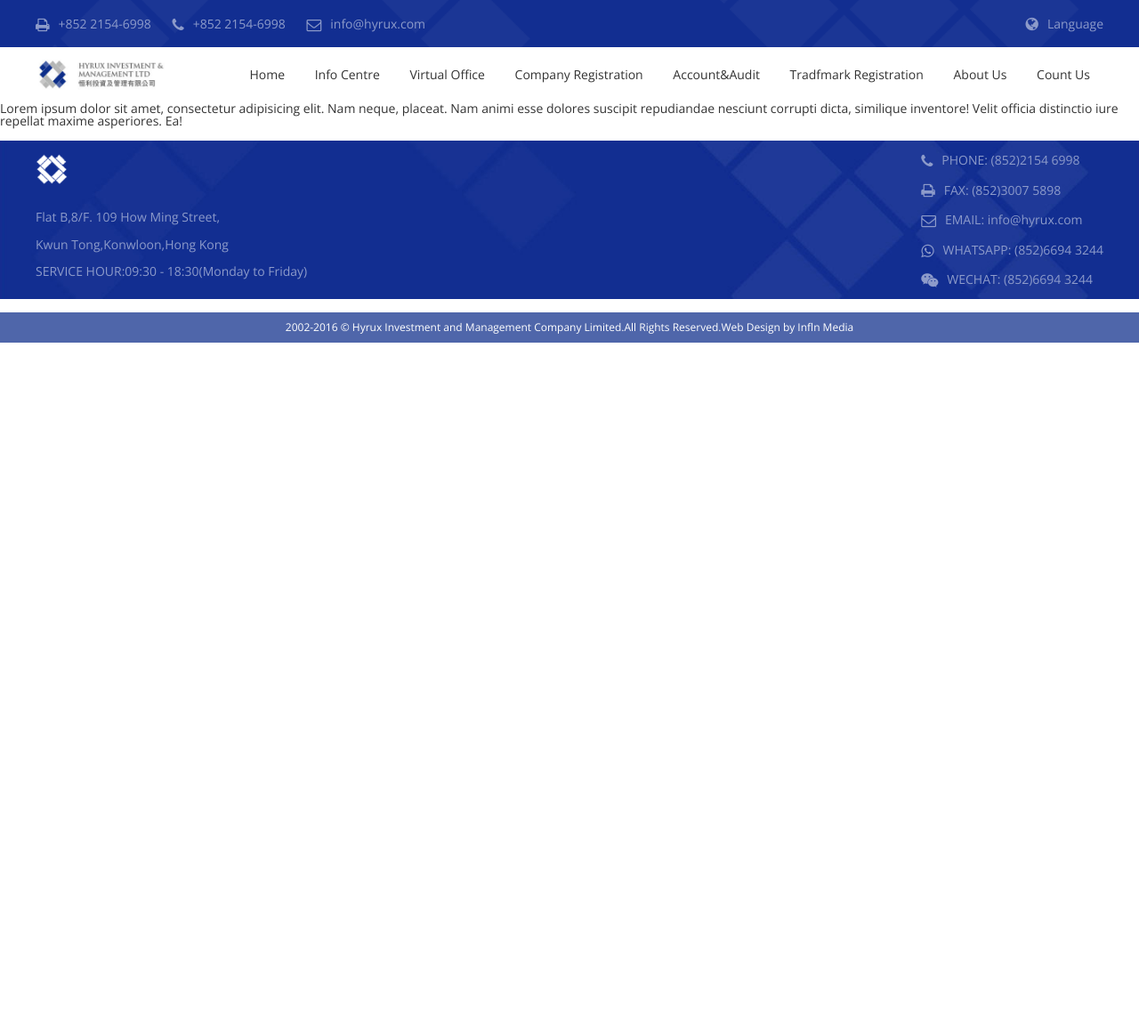
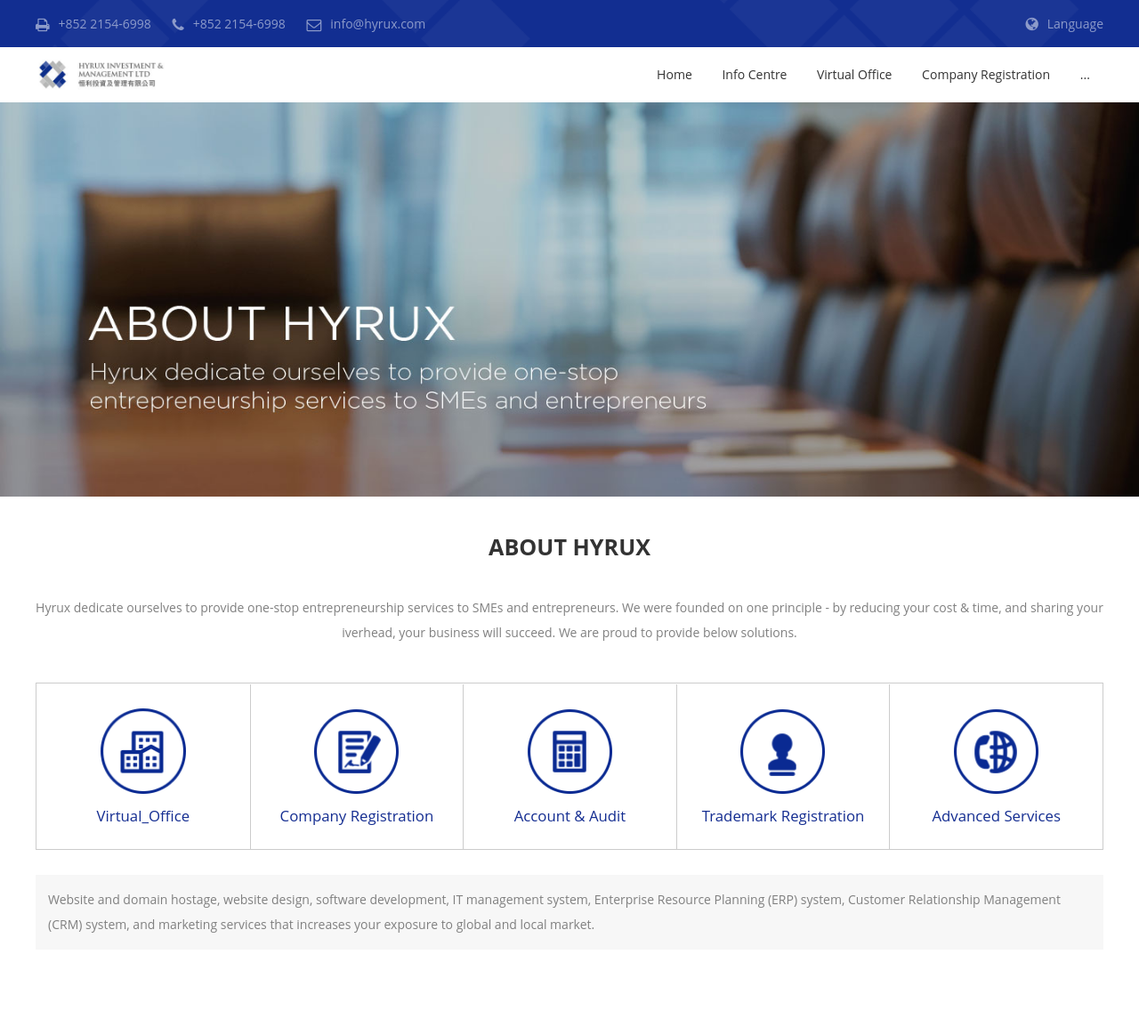
Before and after one commit to x-shadow-x/hyrux-statici-pages, a website: page src/en/about.html in a window 1280 px wide. Shown: the top 1154 px of the page at 89% size. Before the commit the page ends 800 px from the top, so only its background shows below. Drawn offline with nearby package versions, Linux system fonts and the light colour scheme; files that its build step writes are made by us from their sources.

Commit message:
完成about页面

```diff
--- a/src/en/about.html
+++ b/src/en/about.html
@@ -14,7 +14,7 @@
 	<link rel="stylesheet" href="../styles/common/header.css">
 	<link rel="stylesheet" href="../styles/common/footer.css">
 	<link rel="stylesheet" href="../styles/common/font-awesome.min.css">
-	<link href="https://fonts.googleapis.com/css?family=Open+Sans" rel="stylesheet">
+	<link rel="stylesheet" href="../styles/module/about.css">
 
 	<script src="../js/common/set_rem.js"></script>
 
@@ -23,9 +23,56 @@
 	@@include('../include/header.html')
 
 	<div class="main">
-		<p>
-			Lorem ipsum dolor sit amet, consectetur adipisicing elit. Nam neque, placeat. Nam animi esse dolores suscipit repudiandae nesciunt corrupti dicta, similique inventore! Velit officia distinctio iure repellat maxime asperiores. Ea!
-		</p>
+		<div class="banner_box">
+			<img src="../styles/images/about_banner_pic.jpg" alt="banner图">
+		</div>
+		<section class="main_contain">
+			<article>
+				<h2> ABOUT HYRUX</h2>
+				<p>
+					Hyrux dedicate ourselves to provide one-stop entrepreneurship services to SMEs and entrepreneurs. We were founded on one principle - by reducing your cost & time, and sharing your iverhead, your business will succeed. We are proud to provide below solutions.
+				</p>
+			</article>
+			<ul class="detail_item_list">
+				<li class="detail_item">
+					<a href="javascript:void(0)">
+						<span class="detail_icon virtual_office"></span>
+						Virtual_Office
+					</a>
+				</li>
+				<li class="detail_item">
+					<a href="javascript:void(0)">
+						<span class="detail_icon company_registration"></span>
+						Company Registration
+					</a>
+				</li>
+				<li class="detail_item">
+					<a href="javascript:void(0)">
+						<span class="detail_icon account_audit"></span>
+						Account & Audit
+					</a>
+				</li>
+				<li class="detail_item">
+					<a href="javascript:void(0)">
+						<span class="detail_icon trademark"></span>
+						Trademark Registration
+					</a>
+				</li>
+				<li class="detail_item">
+					<a href="javascript:void(0)">
+						<span class="detail_icon advanced_services"></span>
+						Advanced Services
+					</a>
+				</li>
+			</ul>
+
+			<article class="bottoom_article">
+				<p>
+					Website and domain hostage, website design, software development, IT management system, Enterprise Resource Planning (ERP) system, Customer Relationship Management (CRM) system, and marketing services that increases your exposure to global and local market.
+				</p>
+			</article>
+		</section>
+
 	</div>
 
 	@@include('../include/footer.html')
--- a/src/include/header.html
+++ b/src/include/header.html
@@ -31,7 +31,10 @@
 		            <span class="header_menu_item"><a href="http://www.baidu.com">Info Centre</a></span>
 		            <span class="header_menu_item"><a href="http://www.baidu.com">Virtual Office</a></span>
 		            <span class="header_menu_item"><a href="http://www.baidu.com">Company Registration</a></span>
-		            <div class="middle_screen_more_list">
+		            <span class="header_menu_item">
+		            	<a href="javascript:void(0)" class="middle_screen_more_list_btn" id="middleScreenMoreListBtn">...</a>
+		            </span>
+		            <div class="middle_screen_more_list" id="middleScreenMoreList">
 		            	<span class="header_menu_item"><a href="http://www.baidu.com">Account&Audit</a></span>
 			            <span class="header_menu_item"><a href="http://www.baidu.com">Tradfmark Registration</a></span>
 			            <span class="header_menu_item"><a href="http://www.baidu.com">About Us</a></span>
--- a/src/js/common/header.js
+++ b/src/js/common/header.js
@@ -30,4 +30,20 @@
 		});
 	}
 
+	if(clientWidth > 768 && clientWidth <= 1300) {
+		$('#middleScreenMoreListBtn').click(function(e) {
+			e.stopPropagation();
+			var targetEl = $('#middleScreenMoreList');
+			if(targetEl.is(':visible')) {
+				targetEl.slideUp(100);
+			} else {
+				targetEl.slideDown(100);
+			}
+		});
+
+		$('body').click(function() {
+			$('#middleScreenMoreList').hide();
+		});
+	}
+
 })
--- a/src/styles/common/header.css
+++ b/src/styles/common/header.css
@@ -12,7 +12,7 @@
 .header_bar_content,
 .header_content {
 	position: relative;
-	width: 100%;
+	width: 96%;
 	height: 100%;
 	max-width: 1200px;
 	margin: 0 auto;
@@ -78,7 +78,12 @@
 .header_menu_item {
 	display: inline-block;
 	vertical-align: middle;
-	padding: 5px 15px;
+}
+
+.header_menu_item a {
+	display: block;
+	padding: 0 15px;
+	line-height: 2rem;
 }
 
 .middle_screen_more_list {
@@ -90,6 +95,38 @@
 	display: block;
 }
 
+.menu_list .middle_screen_more_list_btn {
+	display: none;
+}
+
+@media only screen and (min-width: 769px) and (max-width: 1300px) {
+	.menu_list .middle_screen_more_list_btn {
+		display: inline-block;
+	}
+
+	.middle_screen_more_list {
+		position: absolute;
+		right: -10px;
+		top: 3rem;
+		background: url('../images/header_bar_bg2.png') 0 center no-repeat #122E91;
+		text-align: center;
+		color: #fff;
+		line-height: 3.2rem;
+		display: none;
+	}
+
+	.middle_screen_more_list:before {
+		content: '';
+		position: absolute;
+		width: 0;
+		height: 0;
+		top: -18px;
+		right: 32px;
+		border: 10px solid transparent;
+		border-bottom-color: #122E91;
+	}
+}
+
 
 
 @media only screen and (max-width: 768px) {
@@ -98,12 +135,17 @@
 		background: url('../images/header_bar_bg2.png') 16% 33% no-repeat #122E91;
 	}
 
+	.logo {
+		margin-left: 2%;
+	}
+
 	.header_bar_content {
 		display: none;
 	}
 
 	.header_content {
 		margin: 0 auto;
+		width: 100%;
 	}
 
 	.logo img {
@@ -120,6 +162,10 @@
 	    -moz-transform: none;
 	    -webkit-transform: none;
 	    -o-transform: none;
+	}
+
+	.header_menu_item a {
+		line-height: inherit;
 	}
 
 	.header_menu_box:before {
--- /dev/null
+++ b/src/styles/module/about.css
@@ -0,0 +1,104 @@
+.banner_box img {
+	width: 100%;
+}
+
+.main_contain {
+	text-align: center;
+	padding: 3rem 0;
+	width: 96%;
+	max-width: 1200px;
+	margin: 0 auto;
+}
+
+article h2 {
+	margin-bottom: 3rem;
+	font-size: 1.8rem;
+}
+
+article p {
+	line-height: 2rem;
+	color: #808080;
+}
+
+.bottoom_article {
+	text-align: left;
+	background: #F7F7F7;
+	padding: 1rem;
+	margin-bottom: 3rem;
+}
+.detail_item_list {
+	border: 1px solid #ccc;
+	font-size: 0;
+	margin: 3rem auto 2rem auto;
+}
+
+.detail_item_list li {
+	display: inline-block;
+	vertical-align: middle;
+	font-size: 1.2rem;
+	color: #142D91;
+	width: 20%;
+	box-sizing:border-box;
+	-moz-box-sizing:border-box;
+	-webkit-box-sizing:border-box;
+}
+
+.detail_item_list li a {
+	display: block;
+	padding: 2rem 0;
+}
+
+.detail_item_list li a:hover {
+	background: #F7F7F7;
+}
+
+.detail_item_list li + li {
+	border-left: 1px solid #ccc;
+}
+
+.detail_item_list .detail_icon {
+	display: inline-block;
+	width: 100%;
+	height: 0;
+	padding-top: 40%;
+	background: url('../images/virtual_office.png') center no-repeat;
+	background-size: auto 100%;
+	margin-bottom: 1rem;
+}
+
+.detail_item_list .company_registration {
+	background-image: url('../images/company_registration.png');
+}
+
+.detail_item_list .account_audit {
+	background-image: url('../images/account_audit.png');
+}
+
+.detail_item_list .trademark {
+	background-image: url('../images/trademark.png');
+}
+
+.detail_item_list .advanced_services {
+	background-image: url('../images/advanced_services.png');
+}
+
+@media only screen and (max-width: 768px) {
+	.main_contain {
+		width: 96%;
+	}
+
+	.detail_item_list {
+		border: none;
+	}
+
+	.detail_item_list li {
+		display: block;
+		width: auto;
+		border: 1px solid #ccc;
+		margin-bottom: 3rem;
+	}
+
+	.detail_item_list .detail_icon {
+		padding-top: 10rem;
+	}
+}
```
Also changed, not shown: dist/en/about.html, dist/index.html, dist/js/common/header.js, dist/styles/common/header.css, dist/styles/module/about.css (added).
